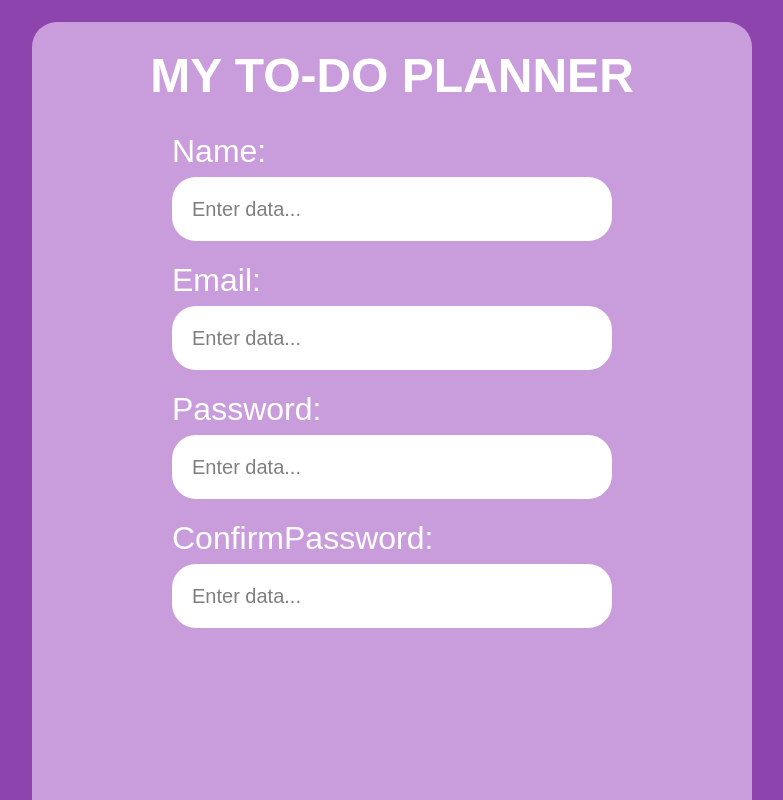
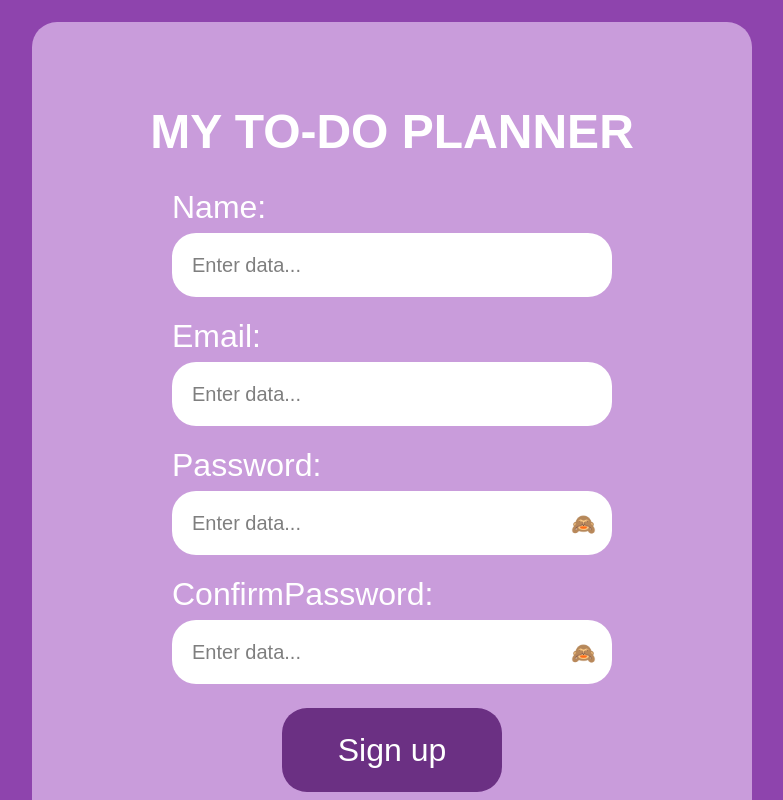
Before and after one commit to Kaliuzhnyi-Nazariy/to-do, a Next.js app: page /auth/signup in a window 1280 px wide. Shown: the top 800 px of the page, without its empty margins (248-1031 px from the left). Built offline with nearby package versions, Linux system fonts and the light colour scheme; a web font is replaced by a local one.

Commit message:
add responsive styles + update btn styles and input logic

```diff
--- a/src/app/components/form/form/createToDo.tsx
+++ b/src/app/components/form/form/createToDo.tsx
@@ -5,6 +5,8 @@ import { useAppDispatch } from "@/app/hooks/useAppDispatch";
 import { postTodo } from "@/app/redux/todo/operations";
 import InputField from "../inputField";
 import Button from "../button";
+import { useSelector } from "react-redux";
+import { todoLoading } from "@/app/redux/todo/selectors";
 
 export const CreateToDo = ({ onClose }: { onClose: () => void }) => {
   const dispatch = useAppDispatch();
@@ -14,6 +16,8 @@ export const CreateToDo = ({ onClose }: { onClose: () => void }) => {
     description: "",
     date: new Date().toISOString().split("T")[0] || "",
   };
+
+  const isLoading = useSelector(todoLoading);
 
   return (
     <div className="flex h-full flex-col justify-center items-center">
@@ -35,7 +39,11 @@ export const CreateToDo = ({ onClose }: { onClose: () => void }) => {
             additionalStyles="md:h-[150px]  2xl:h-[150px]"
           />
           <InputField name="date" type="date" additionalStyles="md:h-[50px]" />
-          <Button additionalStyles=" md:h-[65px] self-center">Create</Button>
+          <div className="w-full flex justify-center">
+            <Button additionalStyles=" w-full md:h-[65px] self-center mt-[35px] md:mt-[15px] ">
+              {isLoading ? "Loading..." : "Create"}
+            </Button>
+          </div>
         </Form>
       </Formik>
     </div>
--- a/src/app/components/form/form/signinForm.tsx
+++ b/src/app/components/form/form/signinForm.tsx
@@ -9,6 +9,9 @@ import { signinValidationSchema } from "./validation";
 import { useAppDispatch } from "@/app/hooks/useAppDispatch";
 import { signin } from "@/app/redux/auth/operations";
 import { useRouter } from "next/navigation";
+import { useSelector } from "react-redux";
+import { authLoading } from "@/app/redux/auth/selectors";
+import React, { useState } from "react";
 
 export default function SigninForm() {
   const values: ISigninForm = {
@@ -16,9 +19,13 @@ export default function SigninForm() {
     password: "",
   };
 
+  const [showValue, setShowValue] = useState(false);
+
   const router = useRouter();
 
   const dispatch = useAppDispatch();
+
+  const isLoading = useSelector(authLoading);
 
   return (
     <div className="w-full flex flex-col items-center">
@@ -34,14 +41,31 @@ export default function SigninForm() {
       >
         <Form className="flex flex-col justify-between px-10 md:w-[440px] md:p-0">
           <InputField name="email" type="email" />
-          <InputField name="password" type="password" />
+          <div className="relative">
+            <InputField
+              name="password"
+              type="password"
+              changeType={showValue}
+              additionalStyles="relative "
+            />
+            <button
+              type="button"
+              className="absolute right-4 top-[60px] md:top-[82px] 2xl:top-[75px]"
+              onClick={(e: React.MouseEvent<HTMLButtonElement>) => {
+                e.stopPropagation();
+                setShowValue(!showValue);
+              }}
+            >
+              {showValue ? "🙉" : "🙈"}
+            </button>
+          </div>
           <div className="flex w-full justify-center">
             <Button
               type="submit"
-              signup={false}
-              additionalStyles=" md:h-[84px]"
+              additionalStyles=" w-[240px] h-9 mt-10 md:h-[65px] md:w-[220px] md:mt-[30px] "
+              isDisabled={isLoading}
             >
-              Sign in
+              {isLoading ? "Loading..." : "Sign in"}
             </Button>
           </div>
         </Form>
--- a/src/app/components/form/form/signupForm.tsx
+++ b/src/app/components/form/form/signupForm.tsx
@@ -10,6 +10,9 @@ import { signupValidationSchema } from "./validation";
 import { useAppDispatch } from "@/app/hooks/useAppDispatch";
 import { signup } from "@/app/redux/auth/operations";
 import { useRouter } from "next/navigation";
+import { useState } from "react";
+import { useSelector } from "react-redux";
+import { authLoading } from "@/app/redux/auth/selectors";
 
 export default function SignUpForm() {
   const value: ISignupForm = {
@@ -22,8 +25,14 @@ export default function SignUpForm() {
   const dispatch = useAppDispatch();
   const router = useRouter();
 
+  const [showPasswordValue, setShowPasswordValue] = useState(false);
+  const [showConfirmPasswordValue, setShowConfirmPasswordValue] =
+    useState(false);
+
+  const isLoading = useSelector(authLoading);
+
   return (
-    <div className="flex flex-col items-center px-10  overflow-x-hidden md:px-[140px] 2xl:px-[246px] 2xl:col-start-2 2xl:h-[565px]">
+    <div className="flex flex-col items-center px-10  overflow-x-hidden md:px-[140px] 2xl:px-[246px] 2xl:col-start-2 2xl:h-[600px]">
       <Formik
         validationSchema={signupValidationSchema}
         initialValues={value}
@@ -34,15 +43,51 @@ export default function SignUpForm() {
           }
         }}
       >
-        <Form className="md:w-[440px] 2xl:w-[460px] 2xl:h-[920px]  overflow-hidden">
-          <div className="h-[400px] md:h-[700px] overflow-y-auto">
+        <Form className="md:w-[440px] 2xl:w-[460px] 2xl:h-[545px] overflow-hidden">
+          <div className="h-[400px] md:min-h-[520px] 2xl:min-h-[460px] overflow-x-hidden overflow-y-auto">
             <InputField name="name" type="text" />
             <InputField name="email" type="email" />
-            <InputField name="password" type="password" />
-            <InputField name="confirmPassword" type="password" />
+            <div className="relative">
+              <InputField
+                name="password"
+                type="password"
+                changeType={showPasswordValue}
+                additionalStyles="relative "
+              />
+              <button
+                type="button"
+                className="absolute right-2 md:right-4 2xl:right-9 top-[45px] md:top-[68px] 2xl:top-[60px]"
+                onClick={(e: React.MouseEvent<HTMLButtonElement>) => {
+                  e.stopPropagation();
+                  setShowPasswordValue(!showPasswordValue);
+                }}
+              >
+                {showPasswordValue ? "🙉" : "🙈"}
+              </button>
+            </div>
+            <div className="relative">
+              <InputField
+                name="confirmPassword"
+                type="password"
+                additionalStyles="relative "
+                changeType={showConfirmPasswordValue}
+              />
+              <button
+                type="button"
+                className="absolute right-2 md:right-4 2xl:right-9 top-[45px] md:top-[68px] 2xl:top-[60px]"
+                onClick={(e: React.MouseEvent<HTMLButtonElement>) => {
+                  e.stopPropagation();
+                  setShowConfirmPasswordValue(!showConfirmPasswordValue);
+                }}
+              >
+                {showConfirmPasswordValue ? "🙉" : "🙈"}
+              </button>
+            </div>
           </div>
           <div className="w-[240px] md:w-full flex justify-center">
-            <Button additionalStyles="md:h-[84px]">Sign up</Button>
+            <Button additionalStyles="w-full h-9 md:w-[220px] md:h-[84px] md:mt-5 ">
+              {isLoading ? "Loading..." : "Sign up"}
+            </Button>
           </div>
         </Form>
       </Formik>
--- a/src/app/components/form/form/updateTodoForm.tsx
+++ b/src/app/components/form/form/updateTodoForm.tsx
@@ -7,6 +7,8 @@ import InputField from "../inputField";
 import Button from "../button";
 import { useAppDispatch } from "@/app/hooks/useAppDispatch";
 import { updateToDo } from "@/app/redux/todo/operations";
+import { useSelector } from "react-redux";
+import { todoLoading } from "@/app/redux/todo/selectors";
 
 export const UpdateToDoForm = ({
   data,
@@ -17,21 +19,16 @@ export const UpdateToDoForm = ({
   onClose: () => void;
   isDisabled?: boolean;
 }) => {
-  // console.log(new Date(data.date).toISOString().split("T")[0]);
-
-  // console.log(data);
-
   const initialValue: updateTodo = {
     _id: data._id,
     title: data.title || "",
     description: data.description || "",
     date: new Date(data.date).toISOString().split("T")[0] || "",
-    // date: "",
   };
 
-  // console.log(new Date(data.date).toISOString());
+  const dispatch = useAppDispatch();
 
-  const dispatch = useAppDispatch();
+  const isLoading = useSelector(todoLoading);
 
   return (
     <div className="flex h-full flex-col justify-center items-center">
@@ -64,9 +61,16 @@ export const UpdateToDoForm = ({
             isDisabled={isDisabled}
             additionalStyles="md:h-[50px]"
           />
-          <Button additionalStyles=" md:h-[65px] md:mt-[15px] self-center">
-            {isDisabled ? "Already done" : "Update"}
-          </Button>
+          <div className="w-full flex justify-center">
+            <Button
+              additionalStyles=" w-full mt-10 md:h-[65px] md:mt-[15px] self-center"
+              isDisabled={isDisabled}
+            >
+              {isLoading
+                ? "Loading..."
+                : `${isDisabled ? "Already done" : "Update"}`}
+            </Button>
+          </div>
         </Form>
       </Formik>
     </div>
--- a/src/app/components/form/form/updateUserForm.tsx
+++ b/src/app/components/form/form/updateUserForm.tsx
@@ -4,9 +4,12 @@ import { Form, Formik } from "formik";
 import InputField from "../inputField";
 import Button from "../button";
 import { updUserValidation } from "./validation";
-import { IUserUPD } from "@/app/redux/user/typesORInterfaces";
+import { IUserUPD } from "@/app/redux/user/typesOrInterfaces";
 import { updateUser } from "@/app/redux/user/operations";
 import { useAppDispatch } from "@/app/hooks/useAppDispatch";
+import { useSelector } from "react-redux";
+import { userLoading } from "@/app/redux/user/selectors";
+import { useState } from "react";
 
 export const UpdateUserData = ({
   username,
@@ -25,6 +28,10 @@ export const UpdateUserData = ({
 
   const dispatch = useAppDispatch();
 
+  const isLoading = useSelector(userLoading);
+
+  const [showValue, setShowValue] = useState(false);
+
   return (
     <div className="flex h-full flex-col justify-center items-center">
       <h2 className="text-[24px] md:text-[48px]">Update user</h2>
@@ -39,8 +46,32 @@ export const UpdateUserData = ({
         <Form className="md:w-[440px] md:flex md:flex-col overflow-y-auto">
           <InputField name="name" type="text" />
           <InputField name="email" type="email" />
-          <InputField name="password" type="password" />
-          <Button additionalStyles=" md:h-[65px] self-center">Update</Button>
+          <div className=" relative ">
+            <InputField
+              name="password"
+              type="password"
+              changeType={showValue}
+              additionalStyles=" relative "
+            />
+            <button
+              type="button"
+              className="absolute right-4 top-[45px] md:top-[82px] 2xl:top-[75px]"
+              onClick={(e: React.MouseEvent<HTMLButtonElement>) => {
+                e.stopPropagation();
+                setShowValue(!showValue);
+              }}
+            >
+              {showValue ? "🙉" : "🙈"}
+            </button>
+          </div>
+          <div className="w-full flex justify-center">
+            <Button
+              additionalStyles=" w-full mt-10 md:h-[65px] self-center"
+              isDisabled={isLoading}
+            >
+              {isLoading ? "Loading..." : "Update"}
+            </Button>
+          </div>
         </Form>
       </Formik>
     </div>
```
